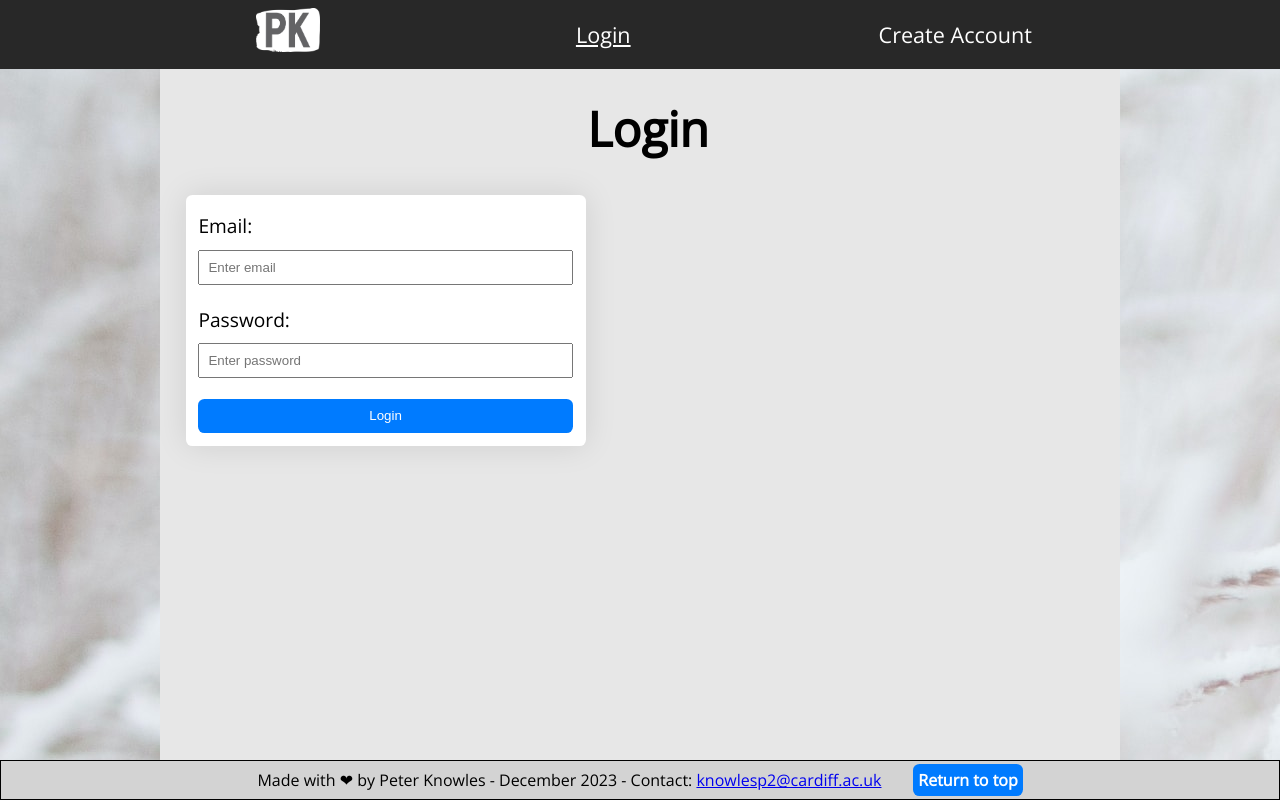
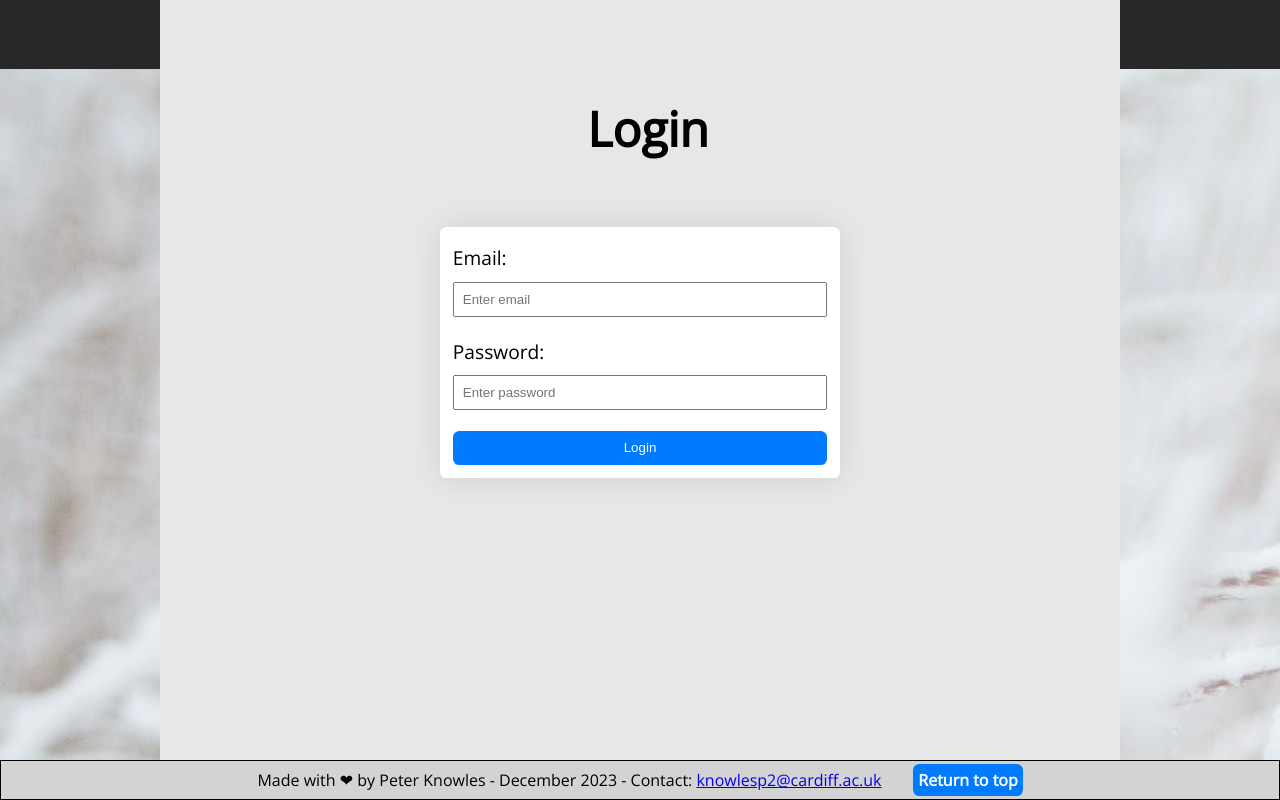
Before and after one commit to plknowles/Dynamic-Website-Portfolio, a Flask app: a page that uses templates/base.html in a window 1280 px wide. Run offline with Flask 3, Linux system fonts and the light colour scheme.

Commit message:
css styling changes

```diff
--- a/static/styles.css
+++ b/static/styles.css
@@ -75,7 +75,7 @@ figcaption {
     display: flex;
     background-color: rgb(40, 40, 40);
     font-size: 1.35rem;
-    flex-direction: row; /* Stack navigation items horizontally on mobile */
+    flex-direction: row; /* Stack navigation items horizontally */
     width: 100vw; /* Ensure it spans the full width of the screen */
     position: absolute;
     align-items: center;
@@ -109,6 +109,7 @@ figcaption {
     margin: auto;
     margin-bottom: 2rem;
     margin-top: 0;
+    position: relative;
 }
 
 #header {
@@ -143,8 +144,7 @@ h3 {
 
 /* Main section styling */
 main {
-    padding: 1rem;
-    padding-right: 3rem;
+    padding: 3rem;
     justify-content: center;
     font-size: 1.2rem;
     line-height: 200%;
@@ -217,7 +217,9 @@ footer {
 .login-form {
     background-color: #fff;
     padding: 0.8rem;
-    margin: 0.6rem;
+    margin: auto;
+    margin-top: 0.6rem;
+    margin-bottom: 0.6rem;
     border-radius: 0.4rem;
     box-shadow: 0 0 2rem rgba(0, 0, 0, 0.1);
     width: 25rem;
@@ -228,7 +230,7 @@ footer {
     padding: 3rem;
     padding-top: 0.2rem;
     padding-bottom: 0.8rem;
-    margin: 0.6rem;
+    margin: auto;
     margin-top: 2rem;
     margin-bottom: 2rem;
     border-radius: 0.4rem;
--- a/templates/base.html
+++ b/templates/base.html
@@ -29,10 +29,6 @@
       {% endif %}
     </nav>
     <div class = "content">
-      <div id = "header">
-        <h1>{{ header }}</h1>
-      </div>
-      <main>
       <!-- flash messages -->
       {% with messages = get_flashed_messages(with_categories = true) %}
         {% if messages %}
@@ -43,8 +39,15 @@
           {% endfor %}
         {% endif %}
       {% endwith %}
+
+      <div id = "header">
+        <h1>{{ header }}</h1>
+      </div>
+
+      <main>
         {% block main %}
         {% endblock %}
+
         {% block commentsblock %}
         {% endblock %}
       </main>
```
Lines whose indentation alone changed are shown as unchanged.
